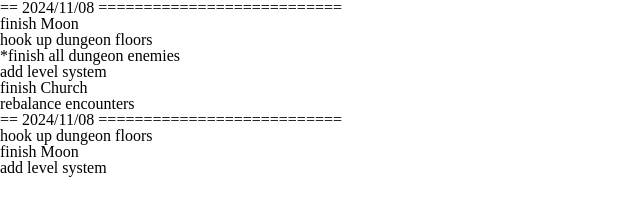
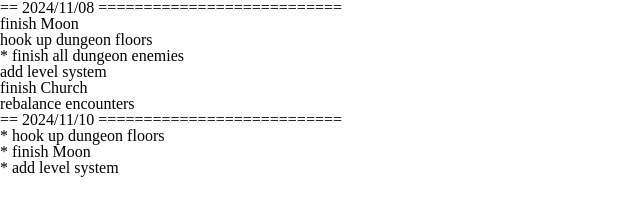
Before and after one commit to Stumpbeard/country-biblical, a plain HTML site: page plan.html in a window 1280 px wide. Shown: the whole page, without its empty margins (0-640 px from the left). Drawn offline with Linux system fonts and the light colour scheme.

Commit message:
Update plan

```diff
--- a/plan.html
+++ b/plan.html
@@ -15,18 +15,18 @@
         <p>
             finish Moon<br>
             hook up dungeon floors<br>
-            *finish all dungeon enemies<br>
+            * finish all dungeon enemies<br>
             add level system<br>
             finish Church<br>
             rebalance encounters<br>
         </p>
     </article>
     <article>
-        <h1>== 2024/11/08 =========================== </h1>
+        <h1>== 2024/11/10 =========================== </h1>
         <p>
-            hook up dungeon floors<br>
-            finish Moon<br>
-            add level system<br>
+            * hook up dungeon floors<br>
+            * finish Moon<br>
+            * add level system<br>
         </p>
     </article>
 </body>
```
